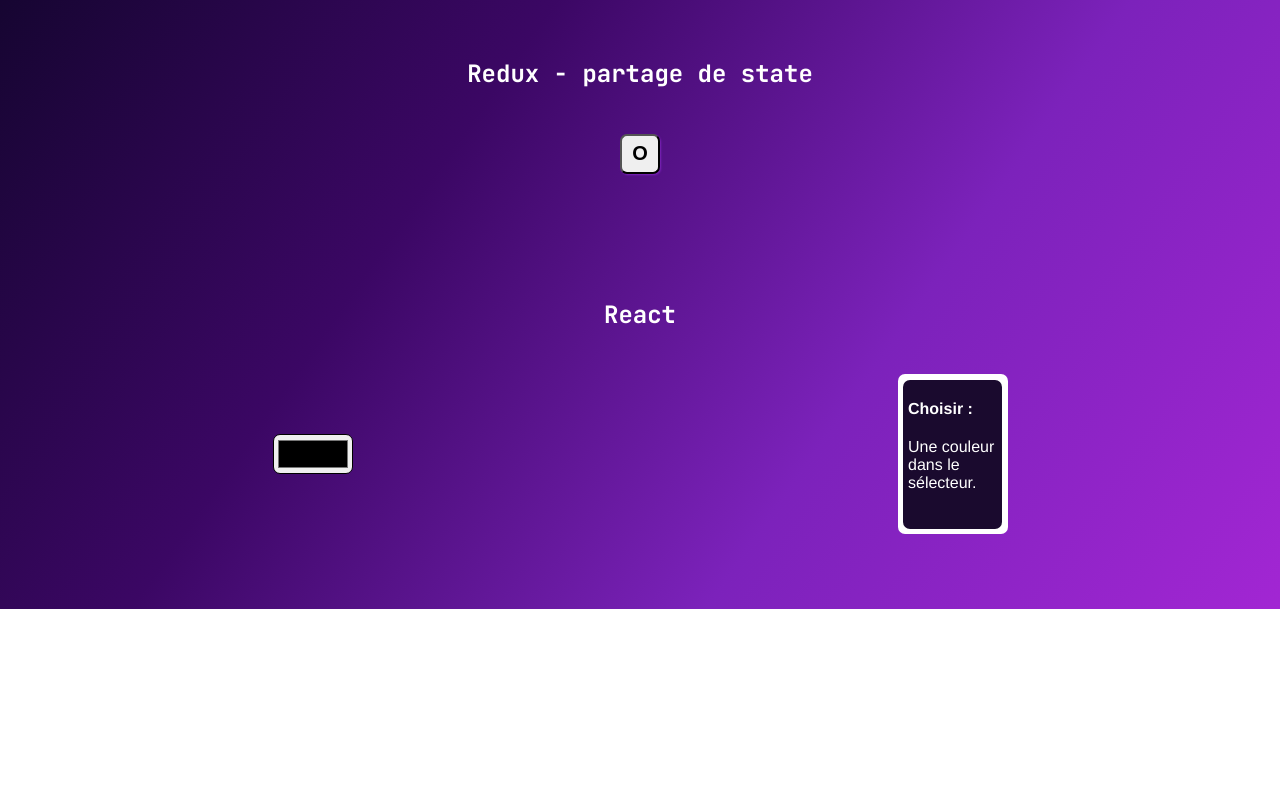
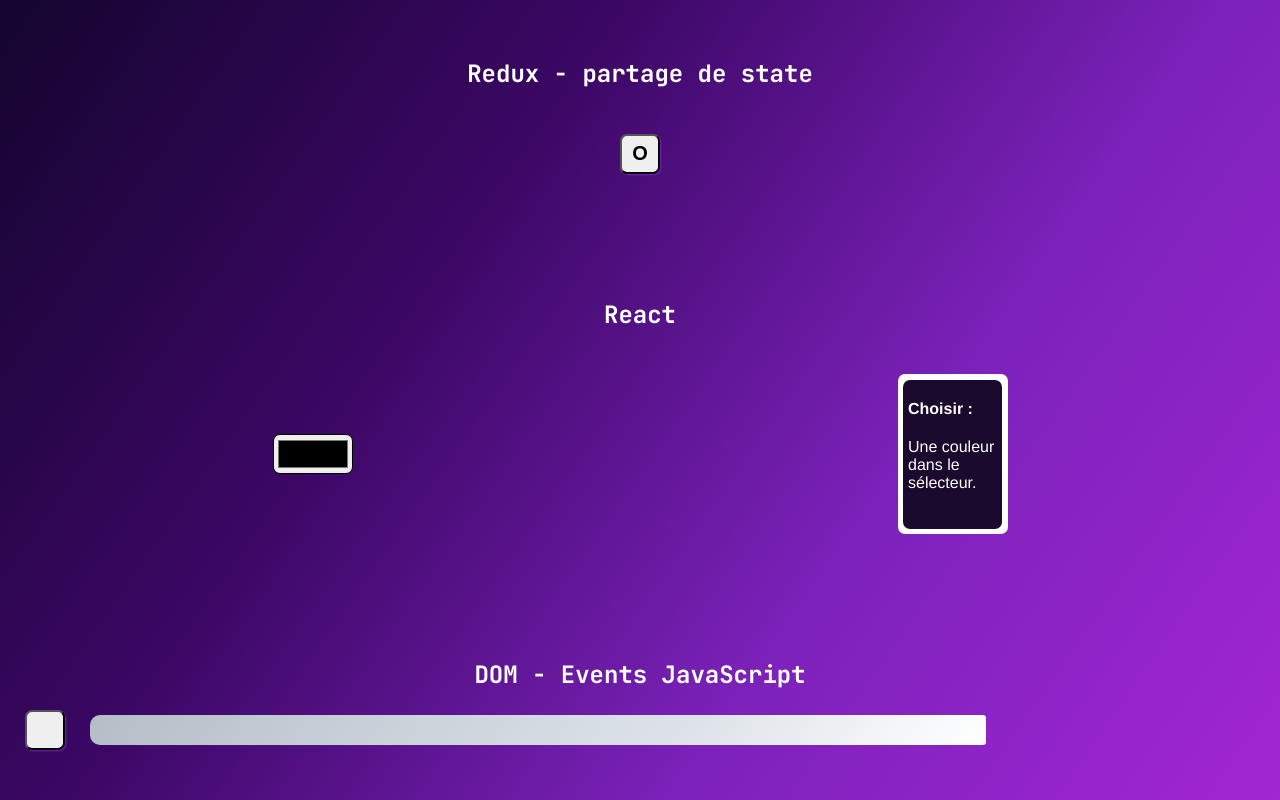
Before and after one commit to anthonypin0169/portfolio, a React (Vite) app: page /competences in a window 1280 px wide. Shown: the part 845-1645 px from the top of the page. Before the commit the page ends 1454 px from the top, so only its background shows below. Built offline with nearby package versions, Linux system fonts and the light colour scheme; a web font is replaced by a local one.

Commit message:
Ajout de l'interaction dom/event/js - css a finir

```diff
--- a/src/pages/careers.jsx
+++ b/src/pages/careers.jsx
@@ -1,8 +1,9 @@
-import { useState } from "react"
+import { useState, useRef, useEffect } from "react"
 import { useSelector, useDispatch } from "react-redux"
 import { show, increment } from "../store/counterSlice"
 import "./careers.scss"
 function Careers () {
+
 
     const [rotate, setRotate] = useState([false, false, false])
     const toggleCard = (index) => {
@@ -10,11 +11,33 @@
     }
     const [width, setWidth] = useState(200)
 
+
     const count = useSelector((state) => state.counter.count)
     const visible = useSelector((state) => state.counter.visible)
     const dispatch = useDispatch()
 
+
     const [color, setColor] = useState("#ffffff")
+
+
+
+    const [progress, setProgress] = useState(0)
+    const directionRef = useRef(0)
+
+    useEffect(() => {
+        const interval = setInterval(() => {
+            setProgress(prev => {
+                if (directionRef.current === 1) return Math.min(prev + 1, 100)
+                return Math.max(prev - 1, 0)
+            })
+        }, 15)
+        return () => clearInterval(interval)
+    }, [])
+
+    const startPress = () => { directionRef.current = 1 }
+    const stopPress = () => { directionRef.current = 0 }
+
+
 
     return(
         <main className="main">
@@ -81,7 +104,7 @@
                     </div>
 
                     <div className="redux__counter-container">
-                        <button className="redux__counter-container--btn">O</button>
+                        <button className="redux__counter-container--btn"></button>
                         <button onClick={() => dispatch(increment())} className="redux__counter-container--btn">+ 1</button>
                     </div>
                 </>
@@ -104,6 +127,16 @@
                     </div>
                 </div>
             </section>
+
+            <section className="js-event">
+                <h2 className="js-event__h2">DOM - Events JavaScript</h2>
+                <div className="js-event__group">
+                    <button onMouseDown={startPress} onMouseUp={stopPress} onMouseLeave={stopPress} onTouchStart={startPress} onTouchEnd={stopPress} className="js-event__group--btn"></button>
+                    <div className="js-event__group--loader">
+                        <div className="loader-content" style={{width: `${progress}%`}}></div>
+                    </div>
+                </div>
+            </section>
         </main>
     )
 }
--- a/src/pages/careers.scss
+++ b/src/pages/careers.scss
@@ -245,3 +245,45 @@
     color: #ffffff;
     margin: 10px 5px;
 }
+
+
+
+.js-event{
+    display: flex;
+    flex-direction: column;
+    align-items: center;
+    width: 100%;
+    padding: 30px 0 50px 0;
+    &__h2{
+
+    }
+    &__group{
+        width: 100%;
+        display: flex;
+        align-items: center;
+        &--btn{
+            width: 40px;
+            height: 40px;
+            margin: 0 25px;
+            flex-shrink: 0;
+            display: flex;
+            flex-direction: column;
+            align-items: center;
+            justify-content: space-around;
+            border-radius: 7px;
+            box-shadow: 1px 1px 2px #7c22bb;
+        }
+        &--loader{
+            width: 70%;
+            height: 30px;
+            display: flex;
+            align-items: center;
+            background: $border-gradient;
+            border-radius: 10px 3px 3px 10px;
+        }
+    }
+}
+.loader-content{
+    height: 70%;
+    background: $cards;
+}
```
